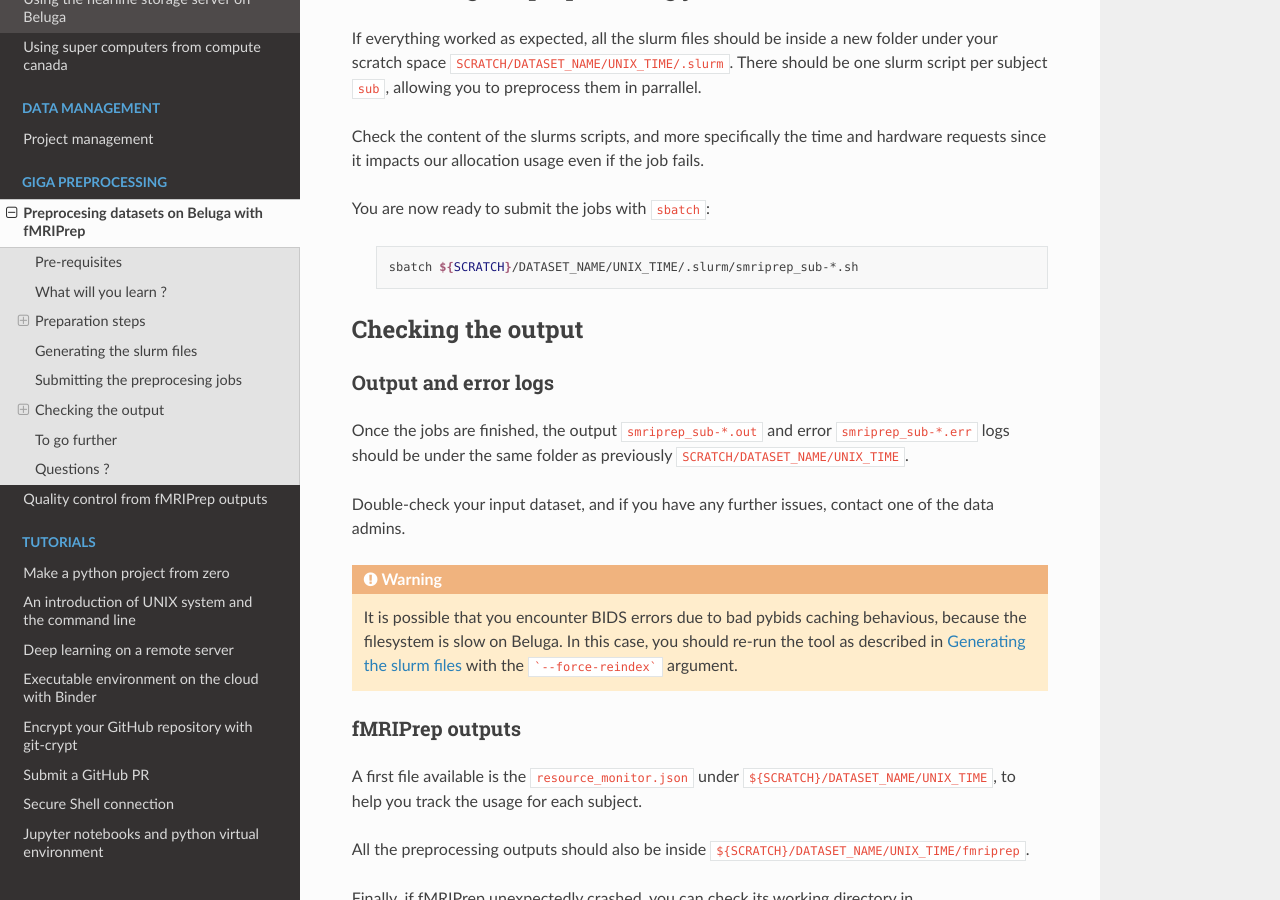
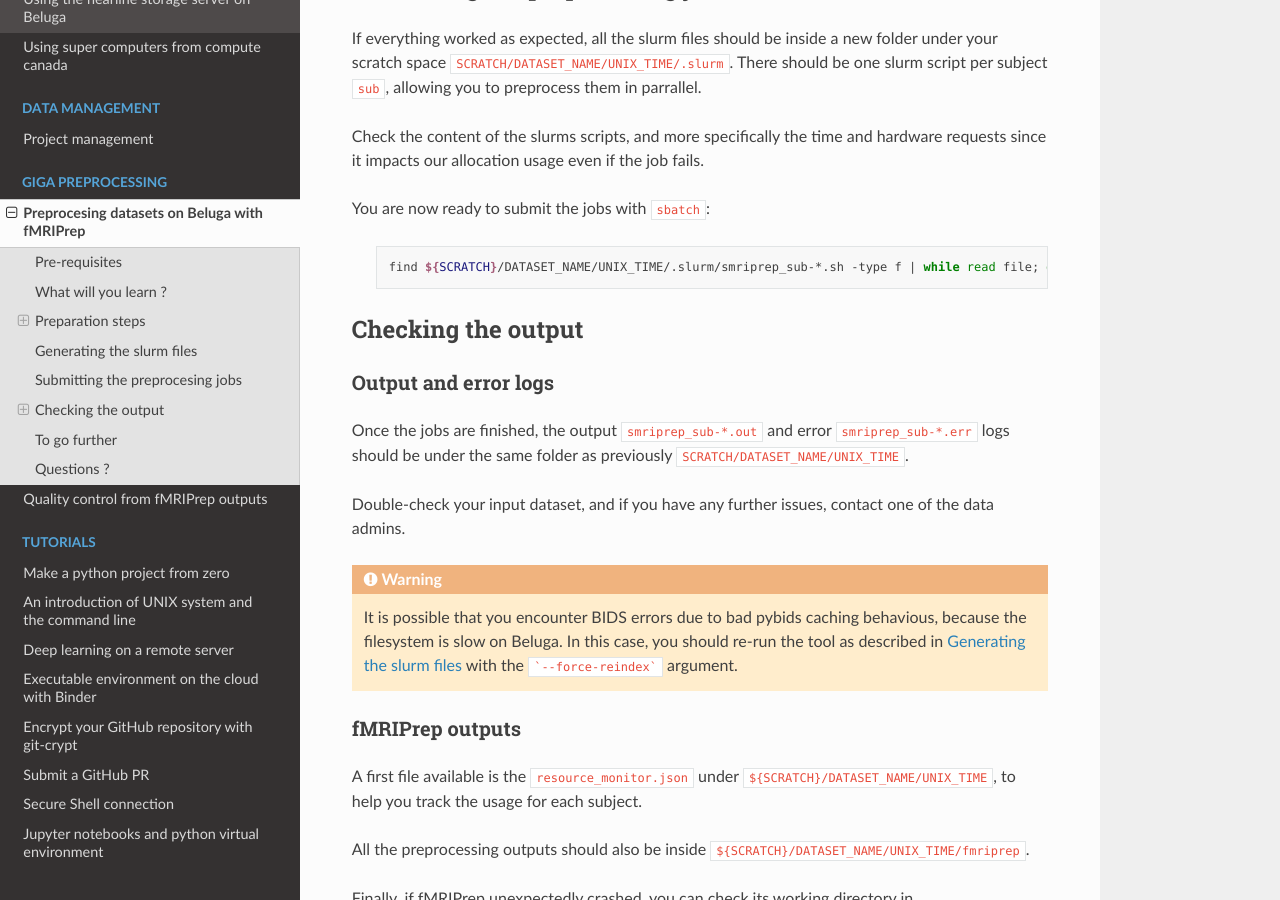
Before and after one commit to SIMEXP/lab-documentation, a Sphinx documentation site: the page built from source/giga_preprocessing/preprocessing.rst, in a window 1280 px wide and 900 px high, scrolled down 2461 px. Built offline with Sphinx 7.4.7 and the Read the Docs theme 2.0.0, drawn with Linux system fonts in a browser that asks for light colours.

Commit message:
fixed sbatch submission cmd

```diff
--- a/source/giga_preprocessing/preprocessing.rst
+++ b/source/giga_preprocessing/preprocessing.rst
@@ -113,7 +113,7 @@ You are now ready to submit the jobs with ``sbatch``:
 
     .. code:: bash
 
-        sbatch ${SCRATCH}/DATASET_NAME/UNIX_TIME/.slurm/smriprep_sub-*.sh
+      find ${SCRATCH}/DATASET_NAME/UNIX_TIME/.slurm/smriprep_sub-*.sh -type f | while read file; do sbatch $file; done
 
 Checking the output
 :::::::::::::::::::
```
